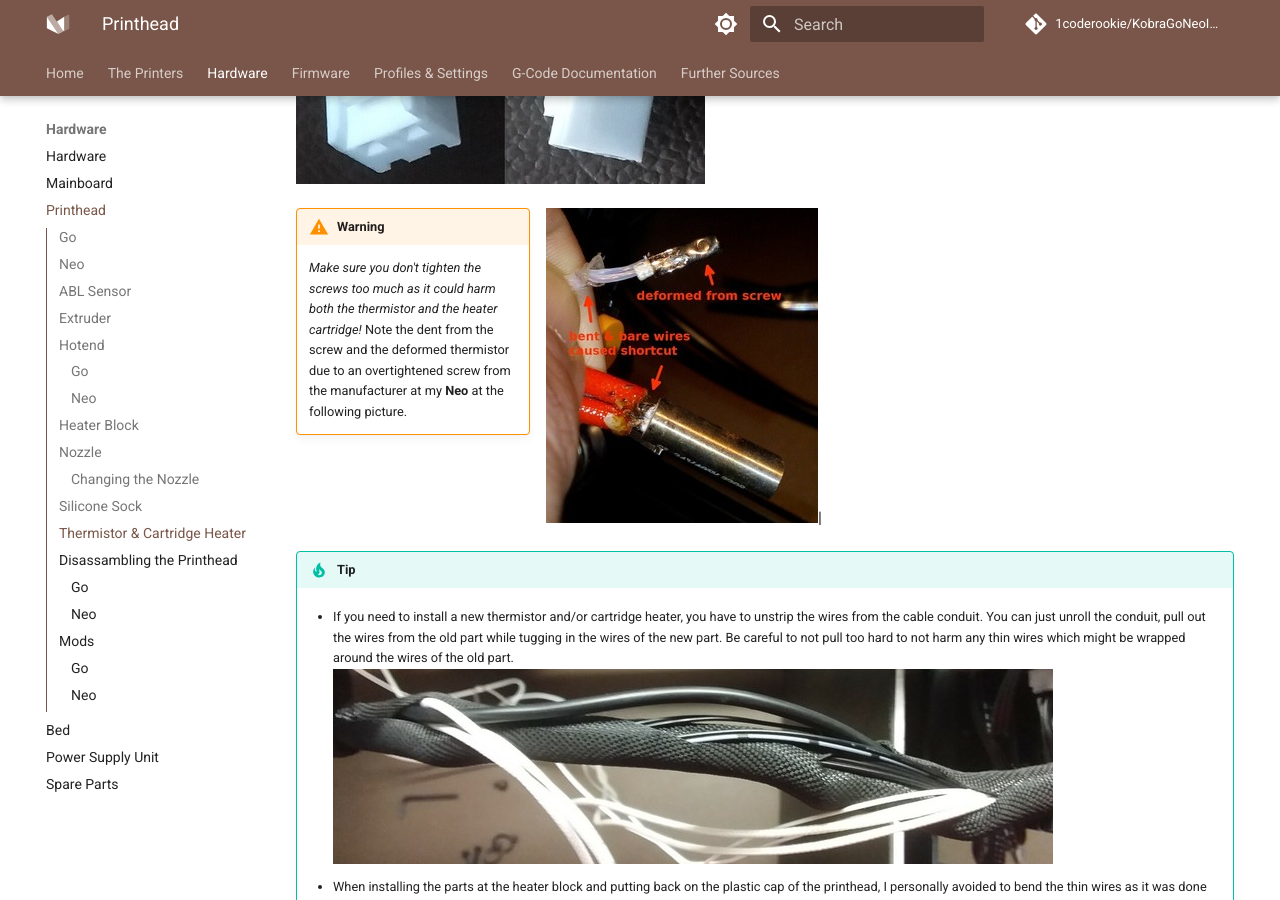
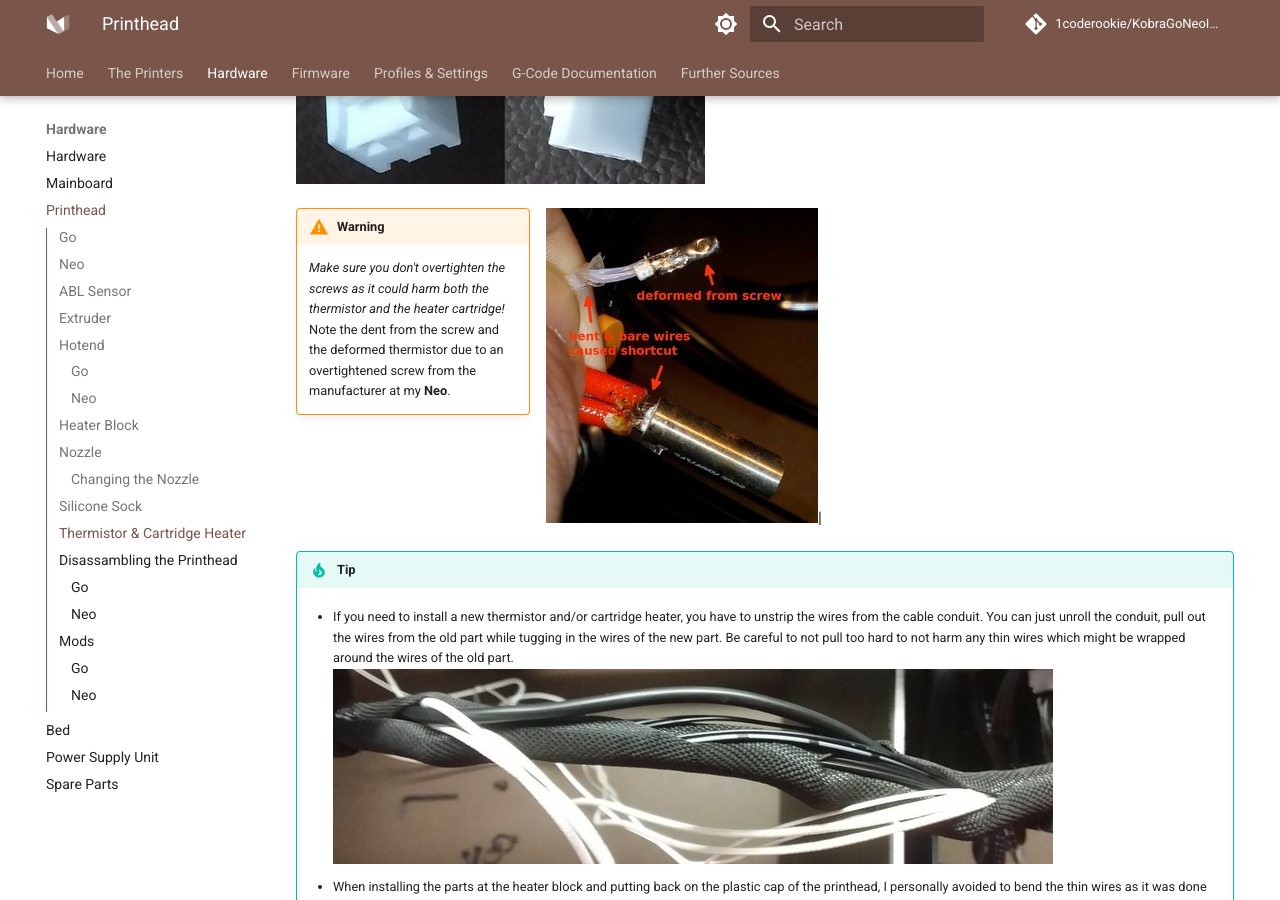
Before and after one commit to 1coderookie/KobraGoNeoInsights, an MkDocs documentation site: the page built from docs/hardware/printhead.md, in a window 1280 px wide and 900 px high, scrolled down 6628 px. Built offline with MkDocs 1.6.1 and Material for MkDocs 9.7.7, drawn with Linux system fonts in a browser that asks for light colours; comment, search, counter and statistics services are not loaded.

Commit message:
Update printhead.md

```diff
--- a/docs/hardware/printhead.md
+++ b/docs/hardware/printhead.md
@@ -144,7 +144,7 @@ The wire is about 150cm with the specific plug at the end shown at the following
 
 !!! warning info inline
 
-    *Make sure you don't tighten the screws too much as it could harm both the thermistor and the heater cartridge!* Note the dent from the screw and the deformed thermistor due to an overtightened screw from the manufacturer at my **Neo** at the following picture.
+    *Make sure you don't overtighten the screws as it could harm both the thermistor and the heater cartridge!* <br> Note the dent from the screw and the deformed thermistor due to an overtightened screw from the manufacturer at my **Neo**.
 
 ![Deformed thermistor due to an overtightened screw](../assets/images/head_therm-cart-broken_web.jpg)|
 
```
